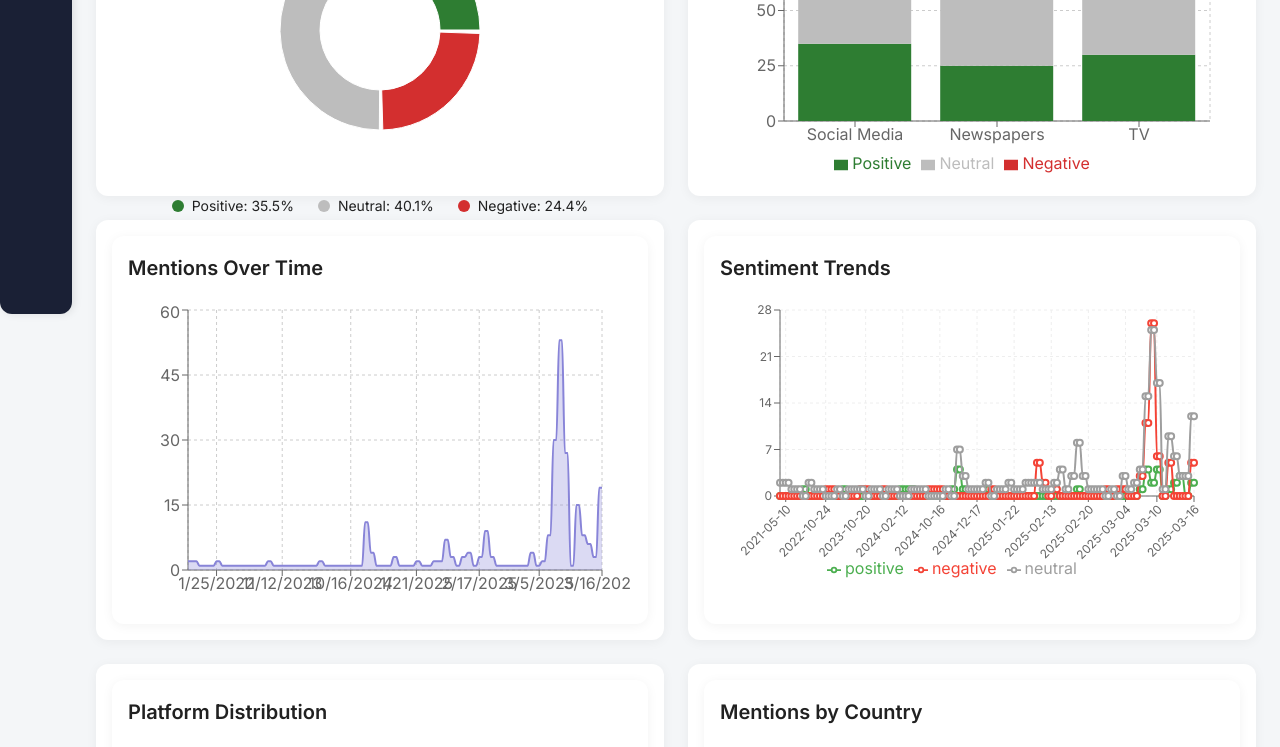
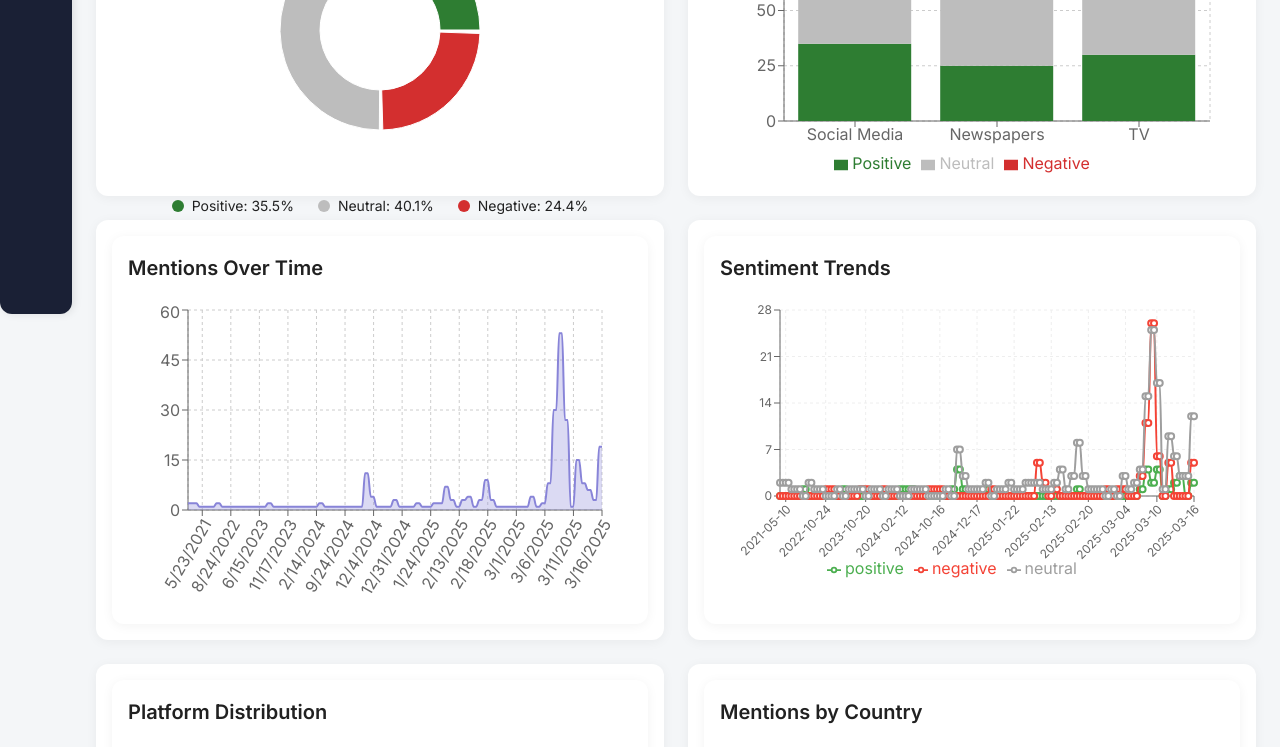
Before and after one commit to omerdikyol/sentiment-analysis-of-individual, a React (Create React App) app in the folder dashboard/: page / in a window 1280 px wide. Shown: the part 486-1233 px from the top of the page. Built offline with nearby package versions, Linux system fonts and the light colour scheme.

Commit message:
feat: Enhance MentionLineChart component for improved data visualization
- Adjusted the bottom margin of the chart for better spacing.
- Modified XAxis properties to rotate tick labels for improved readability.

```diff
--- a/dashboard/src/components/MentionLineChart.js
+++ b/dashboard/src/components/MentionLineChart.js
@@ -49,13 +49,16 @@ const MentionLineChart = ({ mentionsByDate }) => {
           top: 10,
           right: 30,
           left: 0,
-          bottom: 0,
+          bottom: 30
         }}
       >
         <CartesianGrid strokeDasharray="3 3" />
         <XAxis
           dataKey="date"
           tickFormatter={(date) => new Date(date).toLocaleDateString()}
+          angle={-60}
+          textAnchor="end"
+          height={60}
         />
         <YAxis />
         <Tooltip
```
